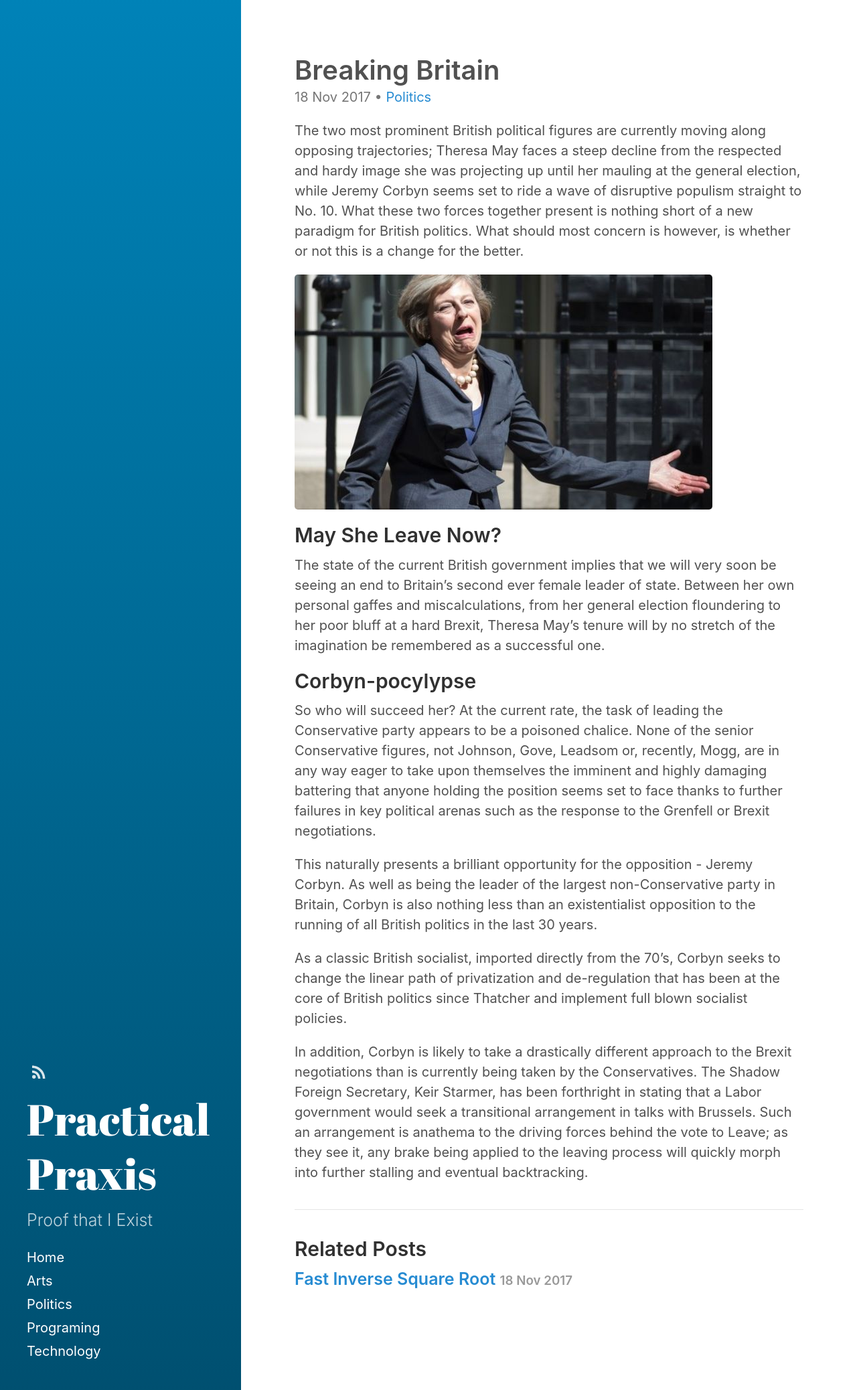
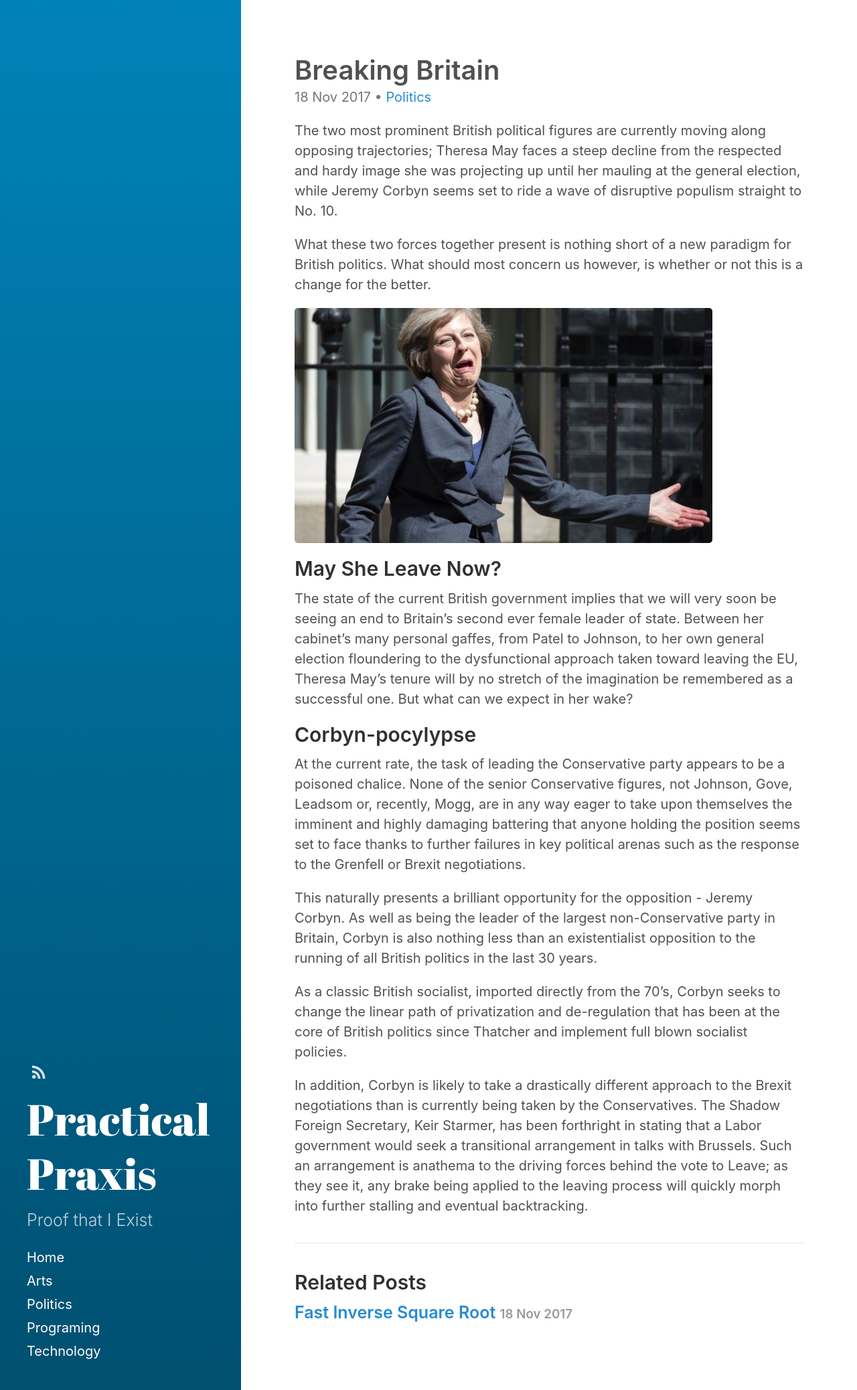
Before and after one commit to PracticalPraxis/PracticalPraxis.github.io, a Jekyll site: the page built from _posts/2017-11-18-Breaking-Britain.md, in a window 1280 px wide. Shown: the whole page at 67% size. Built offline with Jekyll 4.4.1, drawn with Linux system fonts in a browser that asks for light colours.

Commit message:
Minor style changes

```diff
--- a/_posts/2017-11-18-Breaking-Britain.md
+++ b/_posts/2017-11-18-Breaking-Britain.md
@@ -5,18 +5,20 @@
 excerpt_separator:  <!--more-->
 ---
 
-The two most prominent British political figures are currently moving along opposing trajectories; Theresa May faces a steep decline from the respected and hardy image she was projecting up until her mauling at the general election, while Jeremy Corbyn seems set to ride a wave of disruptive populism straight to No. 10. What these two forces together present is nothing short of a new paradigm for British politics. What should most concern is however, is whether or not this is a change for the better.
+The two most prominent British political figures are currently moving along opposing trajectories; Theresa May faces a steep decline from the respected and hardy image she was projecting up until her mauling at the general election, while Jeremy Corbyn seems set to ride a wave of disruptive populism straight to No. 10.
+
+What these two forces together present is nothing short of a new paradigm for British politics. What should most concern us however, is whether or not this is a change for the better.
 
 ![Leader of the World's 5th Most Powerful Nation]({{"/assets/jpg/Theresa_Confused.jpg"}})
 
 ## May She Leave Now?
 
 The state of the current British government implies that we will very soon be seeing an end to Britain's
-second ever female leader of state. Between her own personal gaffes and miscalculations, from her general election
-floundering to her poor bluff at a hard Brexit, Theresa May's tenure will by no stretch of the imagination be remembered as a successful one.
+second ever female leader of state. Between her cabinet's many personal gaffes, from Patel to Johnson, to her own general election
+floundering to the dysfunctional approach taken toward leaving the EU, Theresa May's tenure will by no stretch of the imagination be remembered as a successful one. But what can we expect in her wake?
 
 ## Corbyn-pocylypse
-So who will succeed her? At the current rate, the task of leading the Conservative party appears to be a poisoned chalice.
+At the current rate, the task of leading the Conservative party appears to be a poisoned chalice.
 None of the senior Conservative figures, not Johnson, Gove, Leadsom or, recently, Mogg, are in any way eager to take upon themselves the imminent and highly damaging battering
 that anyone holding the position seems set to face thanks to further failures in key political arenas such as the response to the Grenfell or Brexit negotiations.
 
```
